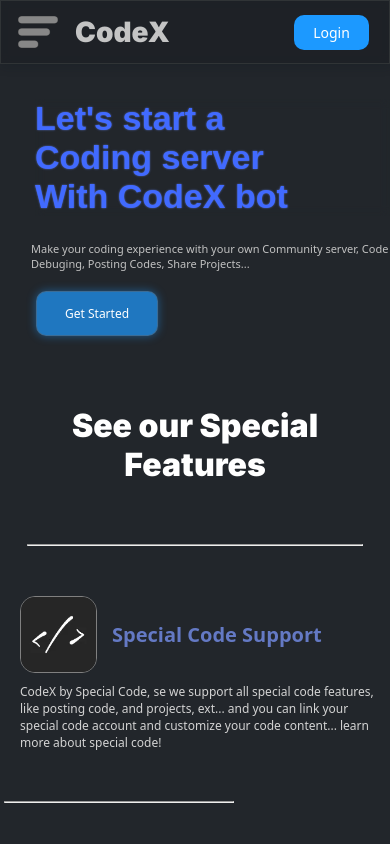
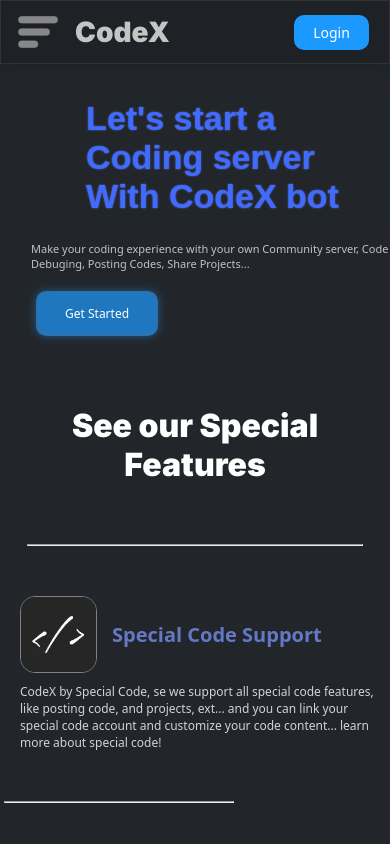
Before and after one commit to 0xSkyzoX/codexbot, a React (Create React App) app: page / in a window 390 px wide. Shown: the top 844 px of the page. Built offline with nearby package versions, Linux system fonts and the light colour scheme.

Commit message:
Responsive Style

```diff
--- a/src/App.css
+++ b/src/App.css
@@ -11,8 +11,21 @@
     user-select: none;
     text-shadow: 0px 0px 2px #5a74d1f3;
     backdrop-filter: blur(5px);
+    transition: 0.1s;
 }
-
+.title-index-page {
+    margin-left: 4rem;
+    margin-top: 5rem;
+    margin-bottom: 90px;
+    margin-right: 2rem;
+    color: #416aff;
+    font-family: Arial, Helvetica, sans-serif;
+    font-size: 4rem;
+    user-select: none;
+    text-shadow: 0px 0px 2px #5a74d1f3;
+    backdrop-filter: blur(5px);
+    transition: 0.1s;
+}
 .sclogo-index-page {
     border-radius: 10px;
     margin: 00px 25px 10px 40px;
@@ -51,20 +64,77 @@
     font-family: system-ui, -apple-system, BlinkMacSystemFont, 'Segoe UI', Roboto, Oxygen, Ubuntu, Cantarell, 'Open Sans', 'Helvetica Neue', sans-serif
 }
 
-@media (max-width: 1900px) {
+@media (min-width: 1900px) {
     .title-index-page {
-        font-size: 4rem;
-        margin-right: 9rem;
-        margin-left: 6.5rem;
+        font-size: 4.5rem;
+        margin-right: 4rem;
+        margin-left: 8.5rem;
     }
     .description-index-page {
         font-size: 18px;
-        margin-left: 7.2rem;
+        margin-left: 9.2rem;
     }
     .start-button-index {
-        margin-top: 1.3rem;
-        margin-left: 8rem;
+        margin-top: 1.8rem;
+        margin-left: 10rem;
+        padding: 30px 65px;
+        font-size: 17px;
     }
+}
+
+@media (max-width:1480px ) {
+    .img-coding-index {
+        display: none;
+    }
+    .title-index-page {
+        display: flex;
+        justify-content: center;
+    }
+
+}
+@media (min-width: 1647px) {
+    .img-coding-index {
+        margin-left: 5rem;
+    }
+    .title-index-page {
+        font-size: 4.7rem;
+    }
+
+
+}
+@media (max-width: 1740px) {
+    .img-coding-index {
+        width: 53rem;
+    }
+}
+@media (min-width:1629px) {
+    .title-index-page {
+        margin-left: 7rem;
+    }
+    .description-index-page {
+        margin-left: 7.5rem;
+    }
+    .start-button-index {
+        margin-left: 7.9rem;
+    }
+}
+@media (min-width: 1700px) {
+    .img-coding-index {
+        max-width: 900px;
+    }
+    .title-index-page {
+        margin-left: 8.5rem;
+    }
+    .description-index-page {
+        margin-left: 9rem;
+        font-size: 1.25rem;
+    }
+    .start-button-index {
+        margin-left: 9.5rem;
+    }
+}
+.img-coding-index {
+    transition: 0.1s;
 }
 
 .start-button-index:hover {
```
